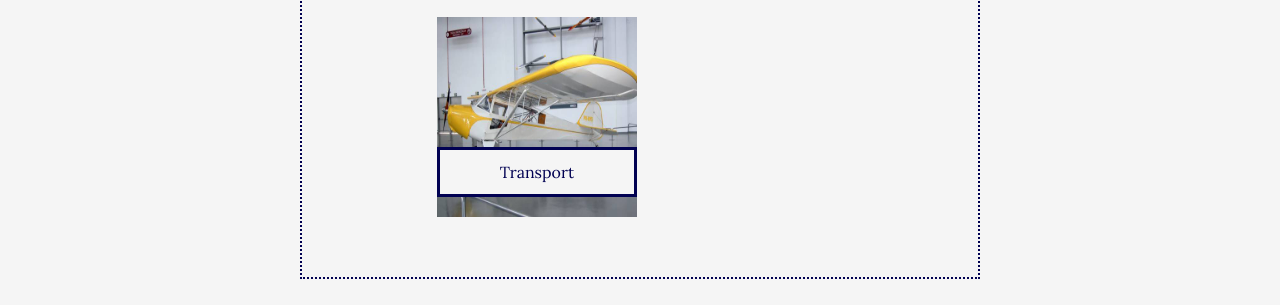
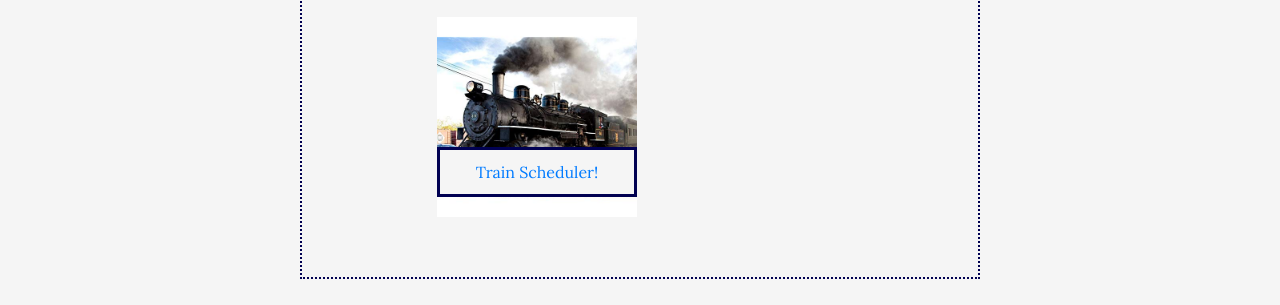
Before and after one commit to ashleye37/Ashley-Evans-Portfolio, a plain HTML site: page portfolio.html in a window 1280 px wide. Shown: the part 751-1056 px from the top of the page. Drawn offline with nearby package versions, Linux system fonts and the light colour scheme.

Commit message:
Adding updated link to Train Scheduler.

```diff
--- a/portfolio.html
+++ b/portfolio.html
@@ -35,33 +35,31 @@
             <div class="row">
                 <h2 class="col-md-4" id="portfolio">Portfolio</h2>
             </div>
-        </div>
 
-        <div class="container">
             <div class="row" class="portfolio-position">
-                <div class="col-md-4" class="portfolio-images" >
+                <div class="col-md-4" class="portfolio-images">
                     <img class="portfolio-links" src="images/animals-q-c-640-480-2.jpg">
                     <div>
-                        <a class="labels" id="abstract" href="https://ashleye37.github.io/Word-Guess-Game/" target="_blank"> Animal Hangman! </a>
+                        <a class="labels" id="abstract" href="https://ashleye37.github.io/Word-Guess-Game/" target="_blank">
+                            Animal Hangman! </a>
                     </div>
                 </div>
 
                 <div class="col-md-4" class="portfolio-images">
                     <img class="portfolio-links" src="images/purpleCrystal.jpg" alt="Filler Image2">
                     <div>
-                        <a class="labels" id="animals" href="https://ashleye37.github.io/unit-4-game/" target="_blank"> Crystal Game! </a>
+                        <a class="labels" id="animals" href="https://ashleye37.github.io/unit-4-game/" target="_blank">
+                            Crystal Game! </a>
                     </div>
                 </div>
             </div>
-        </div>
 
-
-        <div class="container">
             <div class="row" class="portfolio-position">
                 <div class="col-md-4" class="portfolio-images">
                     <img class="portfolio-links" src="images/faceQuestion.png" alt="Filler Image3">
                     <div>
-                        <a class="labels" id="food" href="https://ashleye37.github.io/TriviaGame/" target="_blank"> Trivia Game! </a>
+                        <a class="labels" id="food" href="https://ashleye37.github.io/TriviaGame/" target="_blank">
+                            Trivia Game! </a>
                     </div>
                 </div>
 
@@ -72,13 +70,14 @@
                     </div>
                 </div>
             </div>
-        </div>
 
-        <div class="container">
             <div class="row" class="portfolio-position">
                 <div class="col-md-4" class="portfolio-images">
-                    <img class="portfolio-links" src="images/transport-q-c-640-480-2.jpg" alt="Filler Image5">
-                    <div class="labels" id="transport"> Transport</div>
+                    <img class="portfolio-links" src="images/train.jpeg" alt="Filler Image5">
+                    <div>
+                        <a class="labels" id="nature" href="https://ashleye37.github.io/Trains/" target="_blank">Train
+                            Scheduler!</a>
+                    </div>
                 </div>
             </div>
         </div>
@@ -88,13 +87,15 @@
         <div class="navbar sticky-bottom">
             <div class="row" class="social-links">
                 <div class="col-md-2">
-                    <a class="navbar" href="https://www.linkedin.com/in/ashleyevans37/" target="_blank"> <img src="images/linkedin-icon.png" style="width:20px; height: 20px"> </a>
+                    <a class="navbar" href="https://www.linkedin.com/in/ashleyevans37/" target="_blank"> <img src="images/linkedin-icon.png"
+                            style="width:20px; height: 20px"> </a>
                 </div>
                 <div class="col-md-2">
-                    <a class="navbar" href="https://github.com/ashleye37" target="_blank"> <img src="images/github-icon.png" style="width:20px; height: 20px"> </a>
+                    <a class="navbar" href="https://github.com/ashleye37" target="_blank"> <img src="images/github-icon.png"
+                            style="width:20px; height: 20px"> </a>
                 </div>
             </div>
-            </div>
+        </div>
         </div>
     </footer>
 </body>
```
Also changed, not shown: images/train.jpeg (added).
